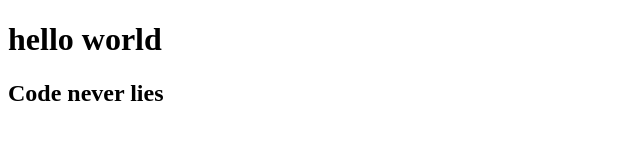
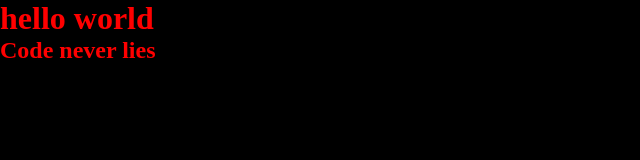
Before and after one commit to ashesh-12/HTML, a plain HTML site: page index.html in a window 1280 px wide. Shown: the whole page, without its empty margins (0-640 px from the left). Drawn offline with Linux system fonts and the light colour scheme.

Commit message:
add style file and bg color

```diff
--- a/CSS/style.css
+++ b/CSS/style.css
@@ -0,0 +1,8 @@
+*{
+    margin: 0;
+    padding: 0;
+}
+body{
+    background-color: black;
+    color: red;
+}
--- a/index.html
+++ b/index.html
@@ -5,6 +5,7 @@
     <meta http-equiv="X-UA-Compatible" content="IE=edge">
     <meta name="viewport" content="width=device-width, initial-scale=1.0">
     <title>Document</title>
+    <link rel="stylesheet" href="./CSS/style.css">
 </head>
 <body>
     <h1>hello world</h1>
```
